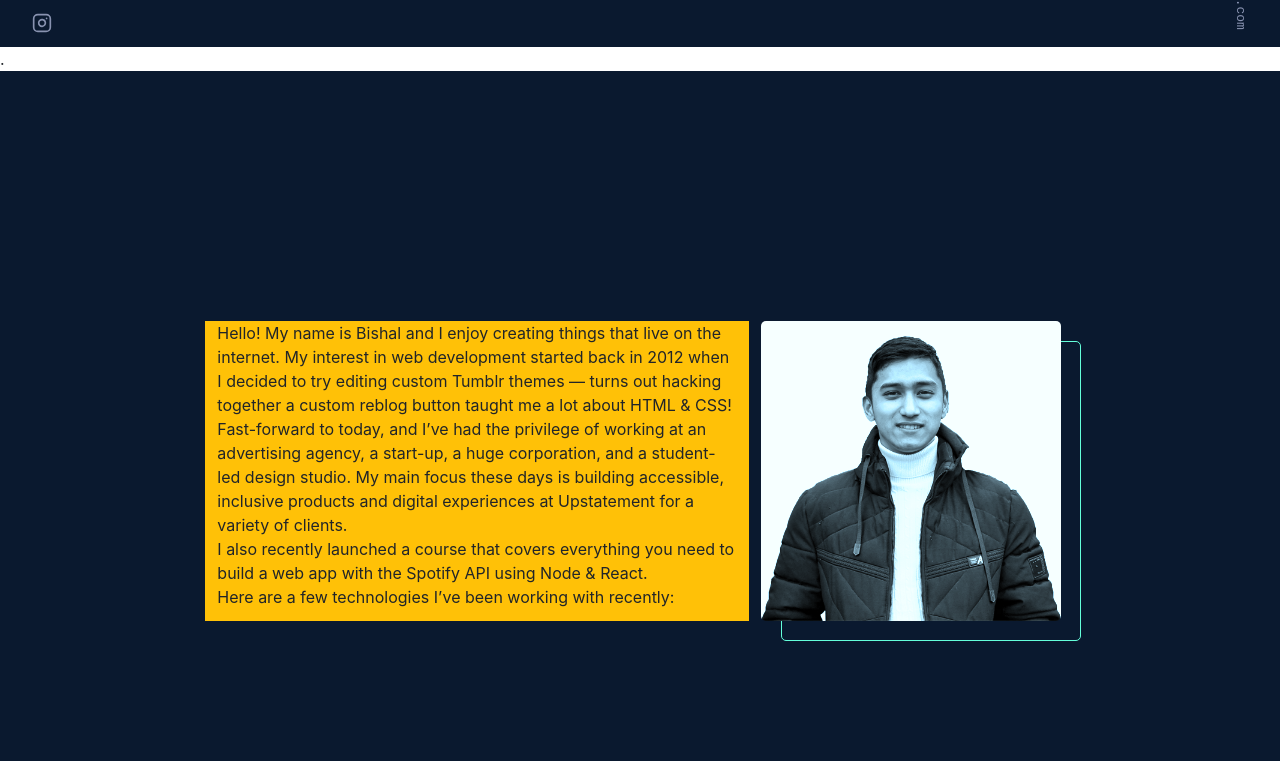
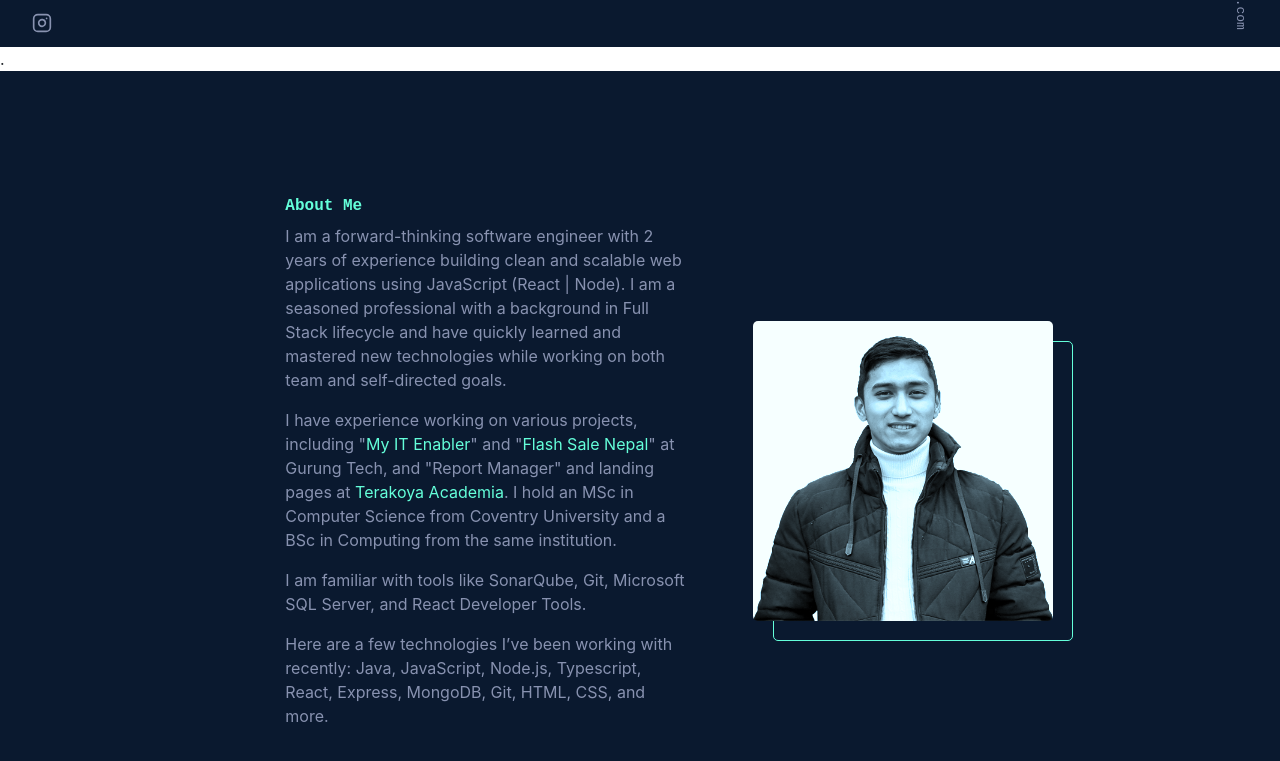
Before and after one commit to BishalRaj/portfolio-2023, a React (Vite) app: page / in a window 1280 px wide. Shown: the part 748-1509 px from the top of the page. Built offline with nearby package versions, Linux system fonts and the light colour scheme.

Commit message:
costumized about section

```diff
--- a/src/components/AboutComponent/About.tsx
+++ b/src/components/AboutComponent/About.tsx
@@ -5,24 +5,37 @@ const About = () => {
   return (
     <Row className=" d-flex justify-content-center align-items-center section-about">
       <Col lg={12}>
-        <Row className="d-flex justify-content-center">
-          <Col lg={5} className="bg-warning">
-            Hello! My name is Bishal and I enjoy creating things that live on
-            the internet. My interest in web development started back in 2012
-            when I decided to try editing custom Tumblr themes — turns out
-            hacking together a custom reblog button taught me a lot about HTML &
-            CSS!
-            <br />
-            Fast-forward to today, and I’ve had the privilege of working at an
-            advertising agency, a start-up, a huge corporation, and a
-            student-led design studio. My main focus these days is building
-            accessible, inclusive products and digital experiences at
-            Upstatement for a variety of clients. <br />I also recently launched
-            a course that covers everything you need to build a web app with the
-            Spotify API using Node & React. <br /> Here are a few technologies
-            I’ve been working with recently:
+        <Row className="d-flex justify-content-center px-5">
+          <Col lg={5} className="about-sans px-5">
+            <h1>About Me</h1>
+
+            <p>
+              I am a forward-thinking software engineer with 2 years of
+              experience building clean and scalable web applications using
+              JavaScript (React | Node). I am a seasoned professional with a
+              background in Full Stack lifecycle and have quickly learned and
+              mastered new technologies while working on both team and
+              self-directed goals.
+            </p>
+            <p>
+              I have experience working on various projects, including "
+              <a>My IT Enabler</a>" and "<a>Flash Sale Nepal</a>" at Gurung
+              Tech, and "Report Manager" and landing pages at{" "}
+              <a>Terakoya Academia</a>. I hold an MSc in Computer Science from
+              Coventry University and a BSc in Computing from the same
+              institution.
+            </p>
+            <p>
+              I am familiar with tools like SonarQube, Git, Microsoft SQL
+              Server, and React Developer Tools.
+            </p>
+            <p>
+              Here are a few technologies I’ve been working with recently: Java,
+              JavaScript, Node.js, Typescript, React, Express, MongoDB, Git,
+              HTML, CSS, and more.
+            </p>
           </Col>
-          <Col lg={3} className=" ">
+          <Col lg={3} className="my-auto">
             <div className="about-img-div">
               <img src="/images/me.jpg" alt="" className="" />
             </div>
--- a/src/components/AboutComponent/style.scss
+++ b/src/components/AboutComponent/style.scss
@@ -71,3 +71,24 @@ $transition-time: 0.25s;
     }
   }
 }
+p {
+  font-family: sv.$font-sans !important;
+  color: sv.$slate;
+  line-height: 1.5 !important;
+  // font-size: 17px;
+
+  a {
+    text-decoration: none;
+    cursor: pointer;
+    color: sv.$green !important;
+    position: relative;
+    overflow: hidden;
+    border-bottom: 1px solid sv.$green;
+    border-bottom-width: 0px;
+    &:hover {
+      color: sv.$green;
+      border-bottom-width: 1px !important;
+      transform: 13s !important;
+    }
+  }
+}
```
